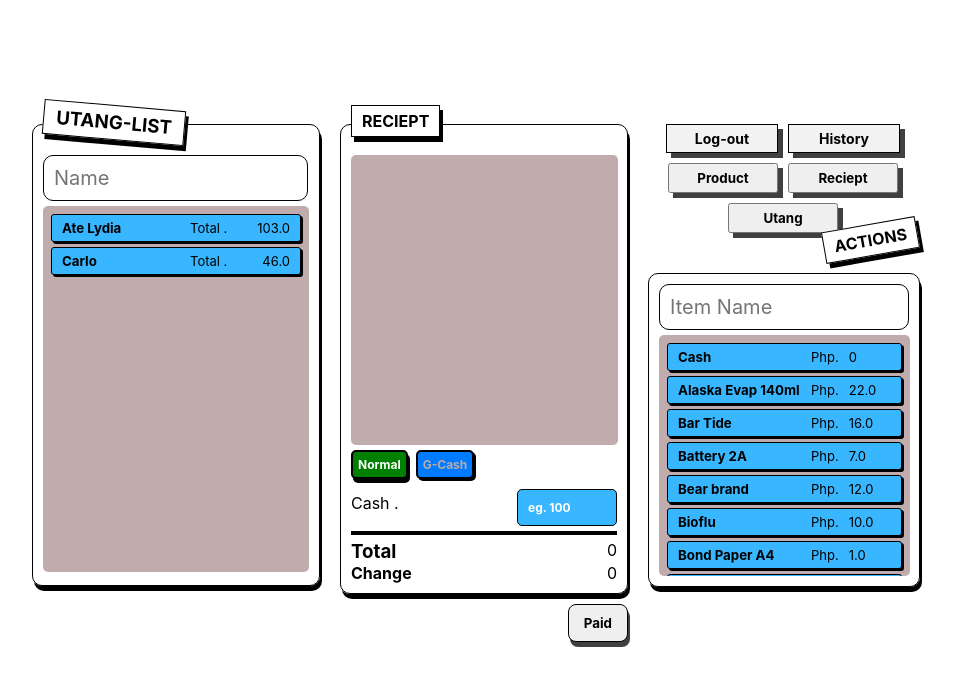
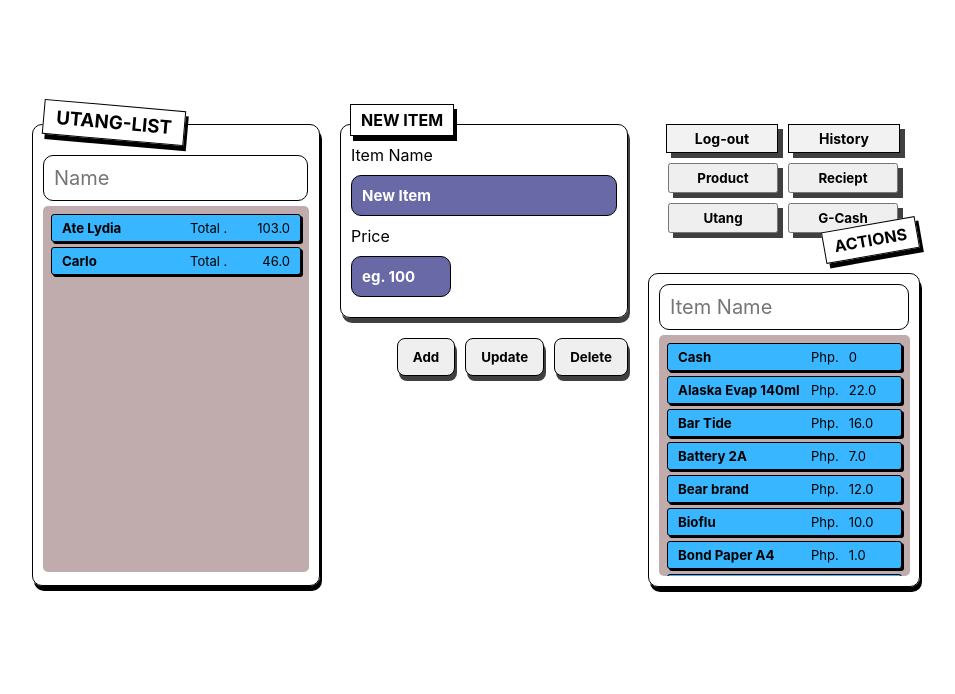
Before and after one commit to ACEKaito1412/Store-Prices, a Flask app: page / in a window 1280 px wide. Shown: the top 694 px of the page, without its empty margins (164-1119 px from the left). Run offline with Flask 3, Linux system fonts and the light colour scheme; a user stored in the database is signed in; data comes from the database, SQL or seed files in the repository.

Commit message:
update - models and receipts

```diff
--- a/app/model/Models.py
+++ b/app/model/Models.py
@@ -10,7 +10,8 @@ class ReceiptTypeEnum(enum.Enum):
     PAID = "paid"
     UNPAID = "un-paid"
     GCASH = "gcash"
-
+    CASHIN = "cash-in"
+    CASHOUT = "cash-out"
 
 class User(UserMixin, db.Model):
     __tablename__ = "users"
--- a/app/routes/index.py
+++ b/app/routes/index.py
@@ -130,12 +130,11 @@ def receipt():
         res = Receipt.query.filter(
         and_(
             Receipt.user_id == current_user.id,
-            Receipt.type == ReceiptTypeEnum(form_data['type']),
+            Receipt.type == s_type,
             Receipt.updated_date >= startDate,
             Receipt.updated_date < endDate
         )).order_by(desc(Receipt.updated_date)).all()
 
-        print(f"{startDate} : {endDate} : {s_type} : {current_user.id}")
     else:
 
         res = Receipt.query.filter(
@@ -147,17 +146,17 @@ def receipt():
 
 
     for receipt in res:
-            receipt_dict = {
-                "id": receipt.id,
-                "type" : ReceiptTypeEnum(receipt.type).value,
-                "name": receipt.name,
-                "items": json.loads(receipt.items),  # parse JSON here
-                "total": receipt.total,
-                "change": receipt.change,
-                "cash" : receipt.cash,
-                "updated_date" : receipt.updated_date.date()
-            }
-            data.append(receipt_dict)
+        receipt_dict = {
+            "id": receipt.id,
+            "type" : ReceiptTypeEnum(receipt.type).value,
+            "name": receipt.name,
+            "items": json.loads(receipt.items),  # parse JSON here
+            "total": receipt.total,
+            "change": receipt.change,
+            "cash" : receipt.cash,
+            "updated_date" : receipt.updated_date
+        }
+        data.append(receipt_dict)
 
     overallTotal = {
         'overallTotal' : sum(item['total'] for item in data),
--- a/app/templates/index.html
+++ b/app/templates/index.html
@@ -3,7 +3,8 @@
   /* Utang Items */
   .left,
   .items,
-  .new-reciept {
+  .new-reciept,
+  .gcash-container {
     border: 1px solid black;
     padding: 10px;
     border-radius: 10px;
@@ -14,6 +15,36 @@
   .right,
   .center {
     height: 440px;
+  }
+
+  #g-cash {
+    position: relative;
+  }
+
+  .gcash-container {
+    display: flex;
+    flex-flow: column wrap;
+    gap: 10px;
+  }
+
+  .gcash-container input {
+    border: 1px solid black;
+    width: 265px;
+    padding: 10px;
+    border-radius: 10px;
+    margin-bottom: 5px;
+    font-size: 15px;
+  }
+
+  #gcash-title {
+    top: -23px;
+    left: 10px;
+  }
+
+  .gcash-ctrl {
+    display: flex;
+    flex-flow: row wrap;
+    gap: 5px;
   }
 
   .new-reciept {
@@ -282,7 +313,6 @@
   }
 
   .reciept-ctrl {
-    display: flex;
     justify-content: space-between;
     align-items: center;
     gap: 10px;
@@ -319,6 +349,7 @@
   .radio-buttons {
     margin-top: 5px;
     display: flex;
+    justify-content: center;
     gap: 0.5rem;
   }
 
@@ -348,6 +379,8 @@
     font-weight: bold;
     transition: all 0.2s ease;
     box-shadow: 2px 2px 0px 0px rgba(0, 0, 0, 1);
+    width: 114px;
+    font-size: 15px;
   }
 
   .type_n {
@@ -438,27 +471,6 @@
         <h4 class="title">Reciept</h4>
         <div id="item-list" class="item-list"></div>
         <div class="reciept-form">
-
-          <div class="radio-buttons">
-            <label>
-              <input type="radio" name="type" value="normal" onclick="showReference(false)" checked>
-              <span class="radio-btn type_n">Normal</span>
-            </label>
-            <label>
-              <input type="radio" name="type" value="gcash">
-              <span class="radio-btn type_g" onclick="showReference(true)">G-Cash</span>
-            </label>
-            <!-- <label>
-              <input type="radio" name="choice" value="C" disabled>
-              <span class="radio-btn">Dept</span>
-            </label> -->
-          </div>
-
-          <div class="reciept-ctrl g-ref">
-            <label for="">Ref . </label>
-            <input type="text" name="gcash-ref" placeholder="eg. acgfeg-fgg" id="name" style="width: 160px" />
-          </div>
-
           <div class="reciept-ctrl name">
             <label for="">Name . </label>
             <input type="text" name="reciept-name" placeholder="Mng. Lorna" id="name" style="width: 160px" />
@@ -485,6 +497,40 @@
         <button id="btn-reciept-paid">Paid</button>
       </div>
     </div>
+    <div id="g-cash">
+      <h4 id="gcash-title" class="title">G-Cash</h4>
+      <div class="gcash-container">
+        <div>
+          <label for="">Type </label>
+          <div class="radio-buttons">
+            <label>
+              <input type="radio" name="type" value="cashin" checked>
+              <span class="radio-btn type_n" onclick="typeClick('cashin')">Cash-In</span>
+            </label>
+            <label>
+              <input type="radio" name="type" value="cashout">
+              <span class="radio-btn type_g" onclick="typeClick('cashout')" >Cash-Out</span>
+            </label>
+          </div>
+        </div>
+        <div class="gcash-ctrl g-ref"  style="display: none;">
+          <label for="">Ref . </label>
+          <input type="text" name="g_ref" placeholder="eg. acgfeg-fgg" id="g_ref" />
+        </div>
+
+        <div class="gcash-ctrl cash">
+          <label for="">Cash . </label>
+          <input type="Number" name="g_cash" id="g_cash" />
+        </div>
+        <div class="gcash-ctrl charge">
+          <label for="">Charge . </label>
+          <input type="number" name="g_charge" placeholder="" id="g_charge" />
+        </div>
+      </div>
+      <div class="item-action">
+        <button id="btn-gcash-add">Add</button>
+      </div>
+    </div>
   </div>
   <div class="right">
     <div class="action-list">
@@ -495,6 +541,7 @@
         Reciept
       </button>
       <button class="action-item" onclick="newReciept('dept')">Utang</button>
+      <button class="action-item" onclick="newGcash()">G-Cash</button>
       <h4 id="action-title" class="title">Actions</h4>
     </div>
     <div class="items">
@@ -523,8 +570,16 @@
     var newItem = document.querySelector("#new-item");
     var newReciept = document.querySelector("#new-reciept");
 
+    document.querySelector("#g-cash").style.display = "none";
     newItem.style.display = "flex";
     newReciept.style.display = "none";
+  }
+
+  function newGcash() {
+    current = "gcash";
+    document.querySelector("#g-cash").style.display = "block";
+    document.querySelector("#new-item").style.display = "none";
+    document.querySelector("#new-reciept").style.display = "none";
   }
 
   function newReciept(type) {
@@ -550,17 +605,16 @@
       name.style.display = "flex";
       cash.style.display = "flex";
       change.style.display = "flex";
+      document.querySelector("#g-cash").style.display = "none";
       document.querySelector("#btn-reciept-upt").style.display = "none";
       document.querySelector("#btn-reciept-add").style.display = "block";
       document.querySelector("#btn-reciept-paid").style.display = "none";
       document.querySelector(".radio-buttons").style.display = "none";
-      document.querySelector(".g-ref").style.display = "none";
     } else {
       document.querySelector(".radio-buttons").style.display = "flex";
-      document.querySelector('input[name="type"][value="normal"]').checked = true;
+      document.querySelector("#g-cash").style.display = "none";
       document.querySelector("#btn-reciept-upt").style.display = "none";
       document.querySelector("#btn-reciept-add").style.display = "none";
-      document.querySelector(".g-ref").style.display = "none";
       name.style.display = "none";
       cash.style.display = "flex";
       change.style.display = "flex";
@@ -774,16 +828,16 @@
     return JSON.stringify(data);
   }
 
-  function showReference(state){
-    var cnt = document.querySelector(".g-ref");
-    if (state){
-      cnt.style.display = "flex"
+  function typeClick(type){
+    var g_ref = document.querySelector('.g-ref');
+    if (type == "cashin"){
+      g_ref.style.display = "none";
+      document.querySelector('[name="g_ref"]').value = "";
     }else{
-      cnt.style.display = "none"
+      g_ref.style.display = "flex";
     }
   }
-
-  newReciept("reciept");
+  newProduct();
 </script>
 
 <!-- EVENT LISTENER -->
@@ -896,24 +950,61 @@
       }
     });
 
+  document.getElementById('btn-gcash-add').addEventListener('click', async () => {
+    var selectedType = document.querySelector('input[name="type"]:checked').value;
+
+    var charge = parseFloat(document.querySelector('[name="g_charge"]').value) || 0;
+    var cash = parseFloat(document.querySelector('[name="g_cash"]').value) || 0;
+    var total = cash + charge;
+
+    var items = {
+      name: 'Charge',
+      price: charge,
+      count : 1
+    }
+
+    var data = {
+        selected : selectedType,
+        items: JSON.stringify([items]),
+        name: document.querySelector('[name="g_ref"]').value,
+        cash: cash,
+        total: total,
+        change: 0,
+      };
+
+    const response = await fetch(`/reciept/pay/${current}`, {
+      method: "POST",
+      headers: { "Content-Type": "application/json" },
+      body: JSON.stringify(data),
+    });
+
+    const result = await response.json();
+
+    if (result.status == "success") {
+      document.querySelector('[name="g_charge"]').value = 0;
+      document.querySelector('[name="g_cash"]').value = 0;
+      document.querySelector('[name="g_ref"]').value = "";
+    } else {
+      console.log(result);
+    }
+  })
+
   document
     .getElementById("btn-reciept-paid")
     .addEventListener("click", async () => {
       var items = getAllRecieptData();
-
-      var selectedType = document.querySelector('input[name="type"]:checked').value;
       var userCash = document.querySelector('[name="cash"]').value || 0;
 
       if (userCash == 0) {
-        if (confirm(`Selected Type : ${selectedType}. Are you sure you want to proceed?`)) {
+        if (confirm(`Cash is zero, are you sure you wanted to proceed?`)) {
           console.log("User confirmed");
 
           var data = {
             id: dept_id,
             items: items,
+            selected : 'dept',
             name: document.querySelector('[name="reciept-name"]').value,
             cash: userCash,
-            selected: selectedType,
             total: parseFloat(document.querySelector(".total p").innerText),
             change: parseFloat(document.querySelector(".change p").innerText),
           };
@@ -937,20 +1028,13 @@
           console.log("User canceled");
         }
       } else {
-        if (confirm(`Selected Type : ${selectedType}. Are you sure you want to proceed? `)) {
-          var name = "";
-
-          if (selectedType == 'gcash'){
-            name = document.querySelector('[name="gcash-ref"]').value;
-          }else{
-            name = document.querySelector('[name="reciept-name"]').value;
-          }
+        var name = document.querySelector('[name="reciept-name"]').value;
 
         var data = {
           id: dept_id,
           items: items,
+          selected : 'normal',
           name: name,
-            selected: selectedType,
           cash: userCash,
           total: parseFloat(document.querySelector(".total p").innerText),
           change: parseFloat(document.querySelector(".change p").innerText),
@@ -968,13 +1052,11 @@
           document.querySelector('[name="cash"]').value = 0
           document.querySelector(".new-reciept #item-list").innerHTML = "";
           document.querySelector('[name="reciept-name"]').value = "";
-            document.querySelector('[name="gcash-ref"]').value = "";
           document.querySelector(".total p").innerText = "0";
           document.querySelector(".change p").innerText = "0";
           console.log(result);
         } else {
           console.log(result);
-          }
         }
       }
     });
--- a/app/templates/receipt.html
+++ b/app/templates/receipt.html
@@ -154,6 +154,8 @@
                         <option value="">-- Select a receipt name --</option>
                         <option value="paid" {% if form_data['type']=='paid' %}selected{% endif %}>Paid</option>
                         <option value="un-paid" {% if form_data['type']=='un-paid' %}selected{% endif %}>Unpaid</option>
+                        <option value="cash-in" {% if form_data['type']=='cash-in' %}selected{% endif %}>Cash-In</option>
+                        <option value="cash-out" {% if form_data['type']=='cash-out' %}selected{% endif %}>Cash-Out</option>
                         <option value="gcash" {% if form_data['type']=='gcash' %}selected{% endif %}>G-Cash</option>
                     </select>
                 </div>
@@ -177,12 +179,12 @@
                 <div class="receipt-card" onclick="showItem('items-{{receipt.id}}')">
                     <div class="receipt-header">
                         <p><strong>ID:</strong> {{ receipt.id }}</p>
-                        {% if receipt.type == 'gcash' %}
+                        {% if receipt.type == 'cash-in' or receipt.type == 'cash-out' %}
                         <p>ref: {{ receipt.name }}</p>
                         {% else %}
                         <p>- - - - -</p>
                         {% endif %}
-                        <p>{{ receipt.updated_date.strftime('%Y-%m-%d') if receipt.updated_date else '' }}</p>
+                        <p>{{ receipt.updated_date.strftime('%Y-%m-%d %H:%M') if receipt.updated_date else '' }}</p>
                     </div>
 
                     <div id="items-{{receipt.id}}" class="receipt-items">
```
Also changed, not shown: app/routes/reciepts.py (+5 -5 lines). Lines whose indentation alone changed are shown as unchanged.
